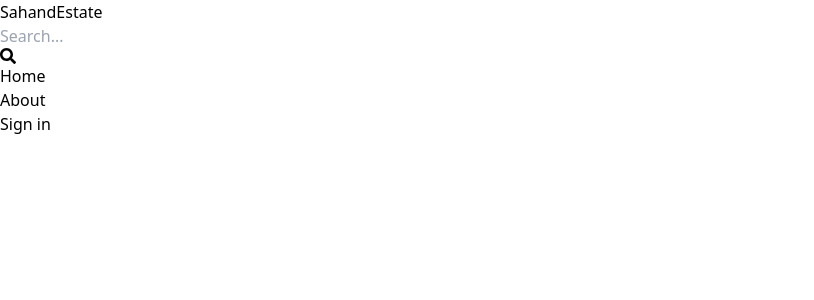
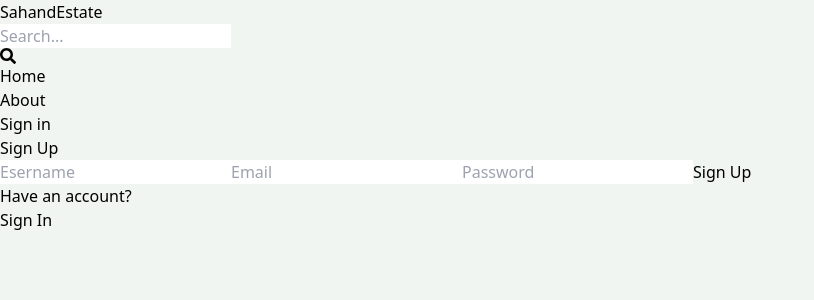
Before and after one commit to VienNguyen-Dev/MERN--project, a React (Vite) app in the folder client/: page /sign-up in a window 1280 px wide. Shown: the top 300 px of the page, without its empty margins (0-814 px from the left). Built offline with nearby package versions, Linux system fonts and the light colour scheme.

Commit message:
complete sign up page UI

```diff
--- a/client/src/index.css
+++ b/client/src/index.css
@@ -1,3 +1,7 @@
 @tailwind base;
 @tailwind components;
 @tailwind utilities;
+
+body {
+  background-color: rgb(241, 245, 241);
+}
--- a/client/src/pages/SignUp.jsx
+++ b/client/src/pages/SignUp.jsx
@@ -1,5 +1,22 @@
 import React from "react";
+import { Link } from "react-router-dom";
 
 export default function SignUp() {
-  return <div></div>;
+  return (
+    <div className="p-3 max-w-lg mx-auto">
+      <h1 className="font-semibold text-3xl text-center my-7">Sign Up</h1>
+      <form className="flex flex-col gap-4">
+        <input type="text" placeholder="Esername" className="border p-3 rounded-lg" id="username" />
+        <input type="email" placeholder="Email" className="border p-3 rounded-lg" id="email" />
+        <input type="password" placeholder="Password" className="border p-3 rounded-lg" id="password" />
+        <button className="bg-slate-700 p-3 rounded-lg uppercase text-white hover:opacity-95 disabled:opacity-80">Sign Up</button>
+      </form>
+      <div className="flex gap-2 mt-5">
+        <p>Have an account?</p>
+        <Link to={"/signin"}>
+          <span className="text-blue-700">Sign In</span>
+        </Link>
+      </div>
+    </div>
+  );
 }
```
